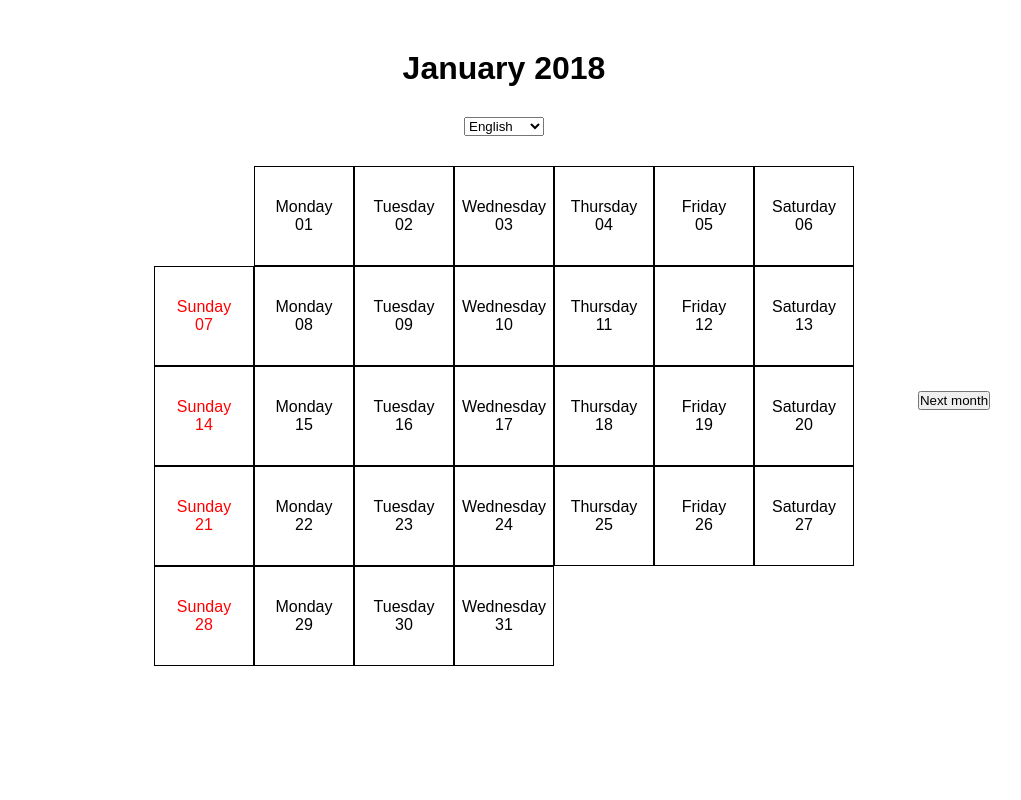
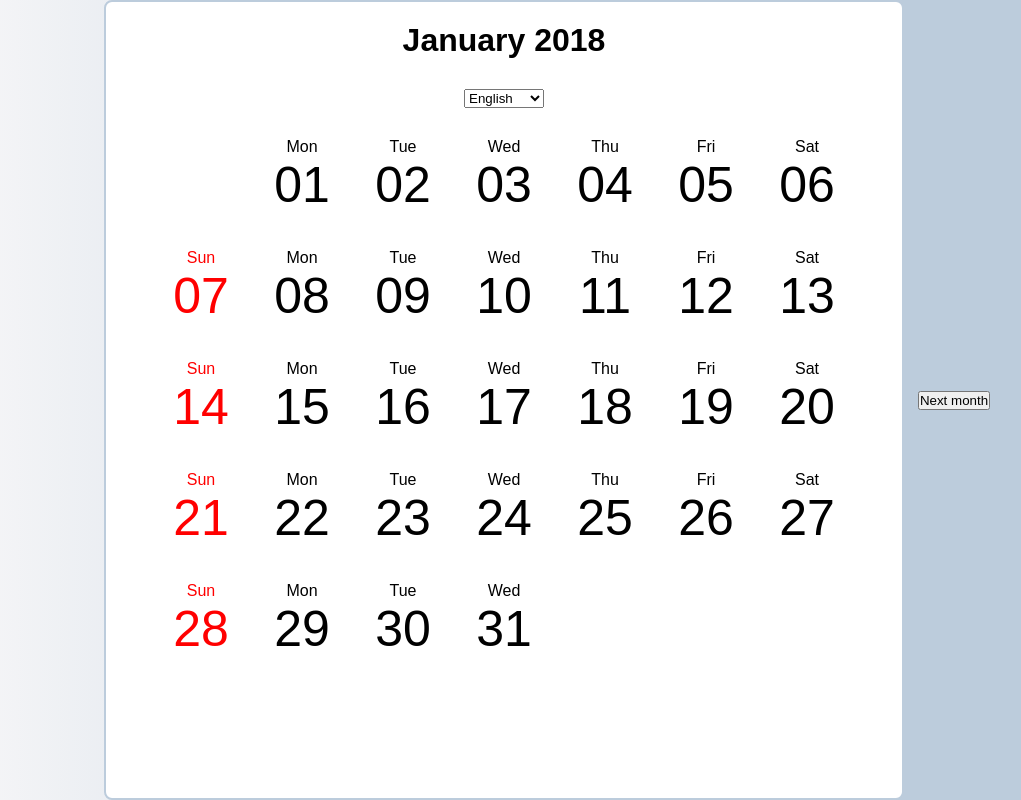
Before and after one commit to BenoitGaudieri/ajax-ex-calendar, a plain HTML site: page index.html in a window 1280 px wide. Shown: the whole page, without its empty margins (136-1157 px from the left). Drawn offline with nearby package versions, Linux system fonts and the light colour scheme; no server answers.

Commit message:
fix. style

```diff
--- a/css/index.css
+++ b/css/index.css
@@ -5,7 +5,9 @@
 }
 
 body {
-    font-family: sans-serif;
+    font-family: "Relaway", sans-serif;
+
+    background: linear-gradient(to right, #fdfbfb, #bcccdc 70%);
 }
 
 .container {
@@ -23,11 +25,18 @@ body {
 
 .calendar {
     width: 800px;
-    height: 700px;
+    height: 800px;
     display: flex;
     flex-direction: column;
     /* justify-content: center; */
     align-items: center;
+    background-color: #fff;
+    border: 2px solid #bcccdc;
+    border-radius: 8px;
+}
+
+.calendar--header {
+    margin-top: 20px;
 }
 
 /* .calendar--header {
@@ -52,7 +61,7 @@ li.holiday {
     list-style: none;
     display: grid;
     grid-template-columns: repeat(7, 1fr);
-    /* grid-gap: 1px; */
+    grid-gap: 1px;
 }
 
 .w0:first-child {
@@ -90,7 +99,7 @@ li.holiday {
 .month-list li {
     width: 100px;
     height: 100px;
-    border: 1px solid #000;
+    /* border: 1px solid #000; */
 }
 
 .day {
@@ -98,4 +107,10 @@ li.holiday {
     justify-content: center;
     align-items: center;
     flex-direction: column;
+    margin-bottom: 10px;
 }
+
+.day-d {
+    font-size: 50px;
+    flex-grow: 1;
+}
--- a/js/index.js
+++ b/js/index.js
@@ -75,7 +75,7 @@ function printMonth(template, date) {
         var context = {
             class: "day " + "w" + thisDate.day(),
             day: thisDate.format("DD"),
-            week: thisDate.format("dddd"),
+            week: thisDate.format("ddd"),
             completeDate: thisDate.format("YYYY-MM-DD"),
         };
 
@@ -122,7 +122,9 @@ function printHoliday(date) {
                 // if is part of the response then it is holiday
                 if (listItem) {
                     listItem.addClass("holiday");
-                    listItem.text(listItem.text() + "- " + thisHoliday.name);
+                    listItem.append(
+                        "<span class='holy-d'>" + thisHoliday.name + "</span>"
+                    );
                 }
             }
         },
```
